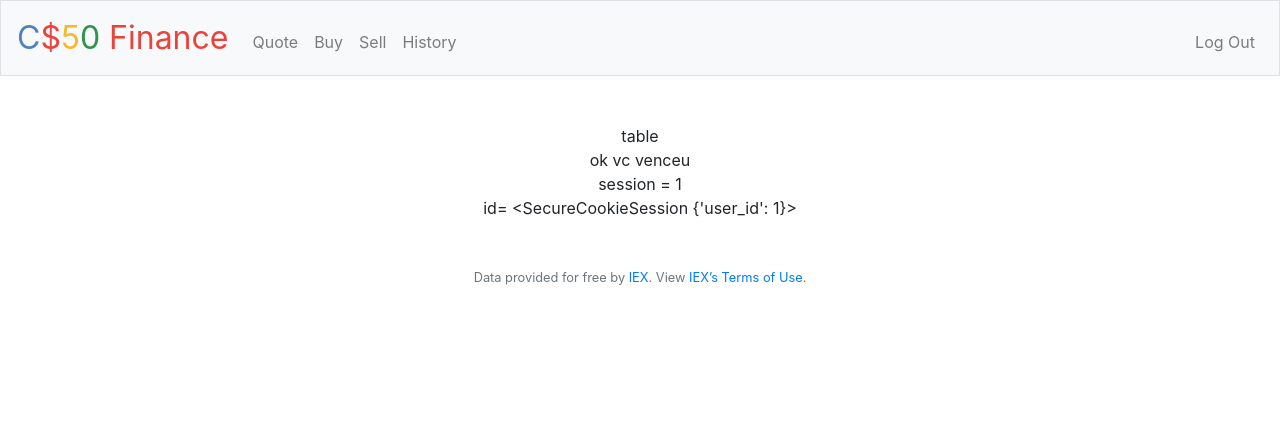
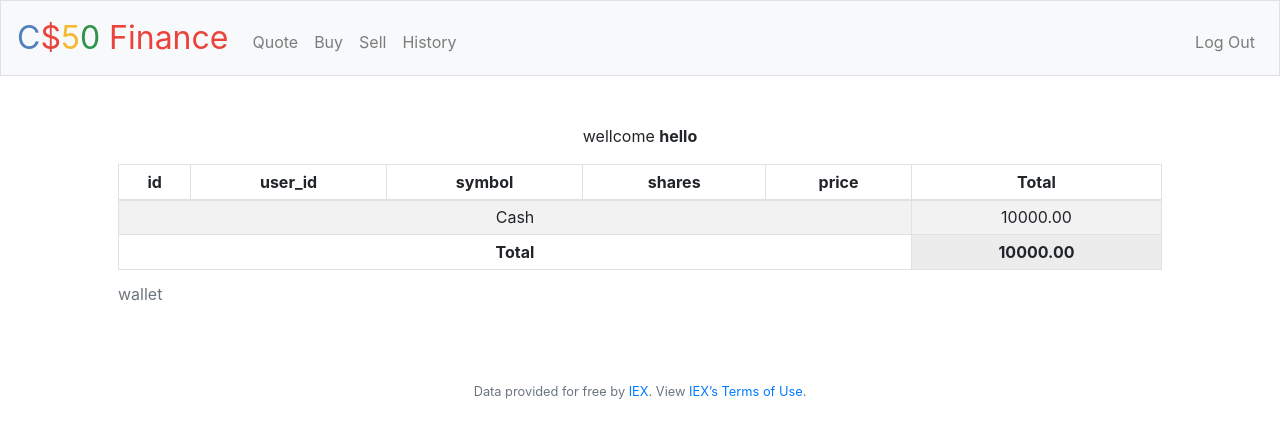
Before and after one commit to bluisfernandes/CS50, a Flask app: page / in a window 1280 px wide. Shown: the top 438 px of the page. Run offline with Flask 2, Linux system fonts and the light colour scheme; a user stored in the database is signed in; some libraries are stand-ins or nearby versions.

Commit message:
index created

```diff
--- a/pset9/finance/application.py
+++ b/pset9/finance/application.py
@@ -50,11 +50,24 @@ if not os.environ.get("API_KEY"):
 # @login_required
 def index():
     """Show portfolio of stocks"""
+    # print(wallet[0])
 
     if session.get("user_id") is None:
-        return render_template("index.html", code="ok vc venceu")
+        return render_template("index.html")
     else:
-        return render_template("index.html", code="ok vc venceu", session_status=session["user_id"])
+
+        user = db.execute("SELECT * FROM users WHERE id = ?", session["user_id"])
+        wallet = db.execute("SELECT * FROM wallet WHERE user_id = ?", session["user_id"])
+
+        total=user[0]["cash"]
+        for i in wallet:
+            try:
+                # isnumeric(i["shares"]) and isnumeric(i["price"]):
+                total += int(i["shares"]) * int(i["price"])
+            except:
+                pass
+
+        return render_template("index.html", session_login=session, user=user[0], wallet=wallet, total=total)
 
 
 @app.route("/buy", methods=["GET", "POST"])
@@ -65,19 +78,26 @@ def buy():
         # TODO
         # check the symbol, and if the user have cash to buy
         symbol = request.form.get("symbol")
-        shares1 = request.form.get("shares")
+        shares = request.form.get("shares")
 
         if not symbol:
             return apology("ops", "choose a symbol")
 
         stock=lookup(symbol)
 
+        # check
         if not stock:
             return apology("oooops", "wrong symbol")
 
-        print(f"######{str(session['user_id'])+'_'+ stock['symbol']}")
-        # db.execute("INSERT INTO wallet(user_id, symbol, shares, price, user_id_symbol) VALUES (session['user_id'], stock['symbol'], shares1, stock['price'], str(session['user_id'])+'_'+ stock['symbol']")
-        # print(f"******{}", session['user_id']+'_'+ stock['symbol'])
+        # check if the symbol is already in use for this user
+        list_id_symbol = db.execute("SELECT user_id_symbol FROM wallet WHERE user_id = ?", str(session['user_id'])) #+'_'+ stock['symbol'])
+
+        for id_symbol in list_id_symbol:
+            if id_symbol["user_id_symbol"] == str(session['user_id'])+'_'+ stock['symbol']:
+                return apology("opa!","already in use")
+
+        # Insert new item to wallet
+        db.execute("INSERT INTO wallet(user_id, symbol, shares, price, user_id_symbol) VALUES (?, ?, ?, ?, ?)", session['user_id'], stock['symbol'], shares, stock['price'], str(session['user_id'])+'_'+ stock['symbol'])
 
 
         return redirect("/")
@@ -119,6 +139,8 @@ def login():
 
         # Remember which user has logged in
         session["user_id"] = rows[0]["id"]
+        session["name"] = rows[0]["username"]
+
 
         # Redirect user to home page
         return redirect("/")
--- a/pset9/finance/templates/index.html
+++ b/pset9/finance/templates/index.html
@@ -5,16 +5,54 @@
 {% endblock %}
 
 {% block main %}
-    table <br>
-    {{ code }}<br>
 
-    {% if session_status is defined %}
+    {% if session_login is defined %}
 
-        session = {{ session_status }}<br>
-        id= {{ session }}<br>
+    <p>wellcome <b>{{ session.name }}</b></p>
 
+    <div class="table-responsive-sm">
+        <table class="table caption-top table-striped table-hover table-bordered table-sm">
+            <caption>wallet</caption>
+            <thead>
+                <tr>
+                    <th >id</th>
+                    <th >user_id</th>
+                    <th>symbol</th>
+                    <th>shares</th>
+                    <th>price</th>
+                    <th>Total</th>
+                </tr>
+            </thead>
+            <tbody>
 
+            {% for i in wallet %}
+                <tr>
+                    <td>{{ i.id }}</td>
+                    <td>{{ i.user_id }}</td>
+                    <td>{{ i.symbol }}</td>
+                    <td>{{ i.shares }}</td>
+                    <td>{{ i.price }}</td>
+                    <td >{{ "%.2f"|format(i.shares * i.price ) }}</td>
+                </tr>
 
+            {% endfor %}
+
+                <tr>
+                    <td colspan="5">Cash</td>
+                    <td >{{ "%.2f"|format(user.cash) }}</td>
+                </tr>
+
+            <tfoot>
+                <tr>
+                    <th scope="row" colspan="5">Total</td>
+                    <th scope="row" class="table-active">{{ "%.2f"|format(total) }}</td>
+                </tr>
+            </tfoot>
+
+        </table>
+    </div>
+    {% else %}
+        <h5>Please <a href="/login">Login in</a></h5>
     {% endif %}
 
 {% endblock %}
```
Also changed, not shown: pset9/finance/finance.db.
